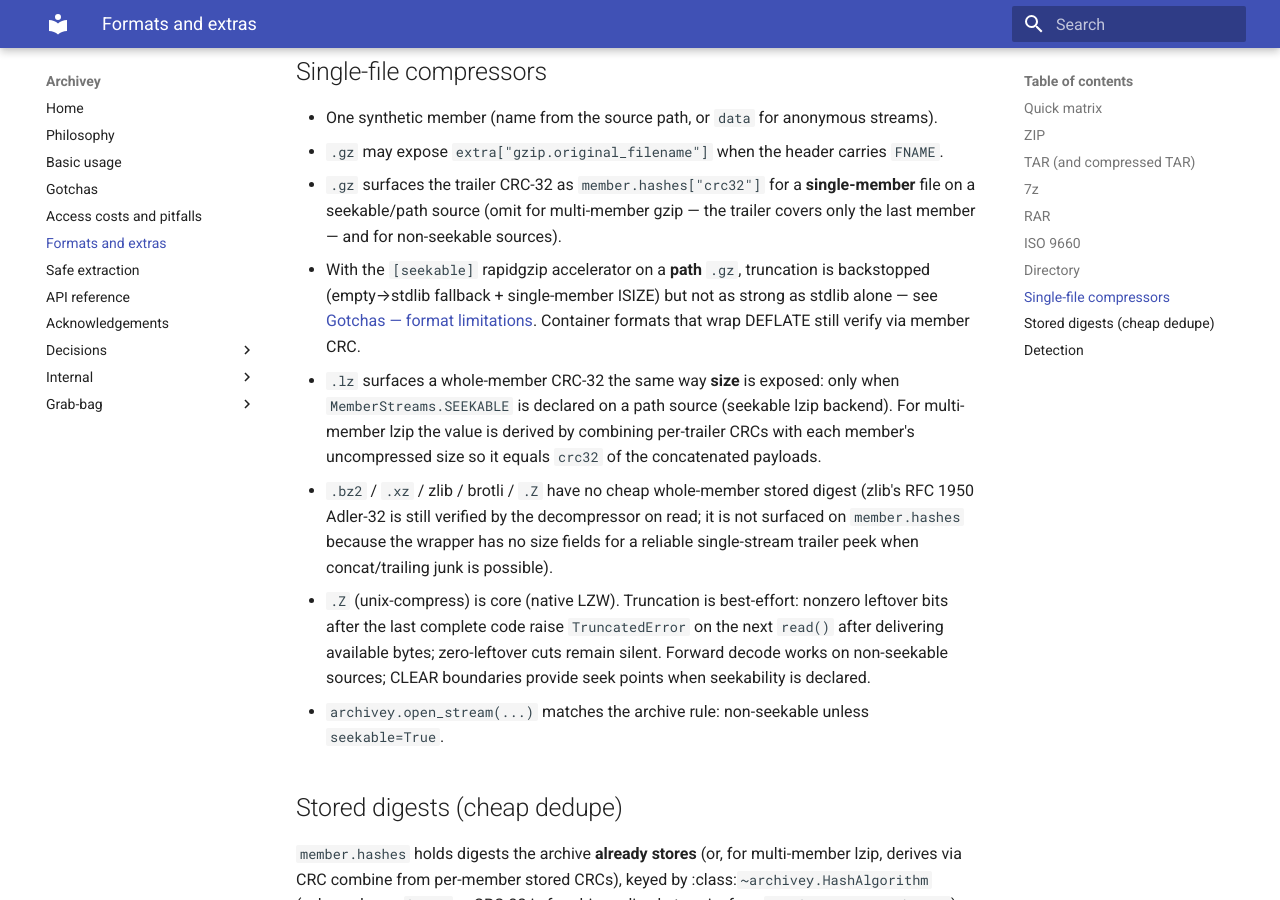
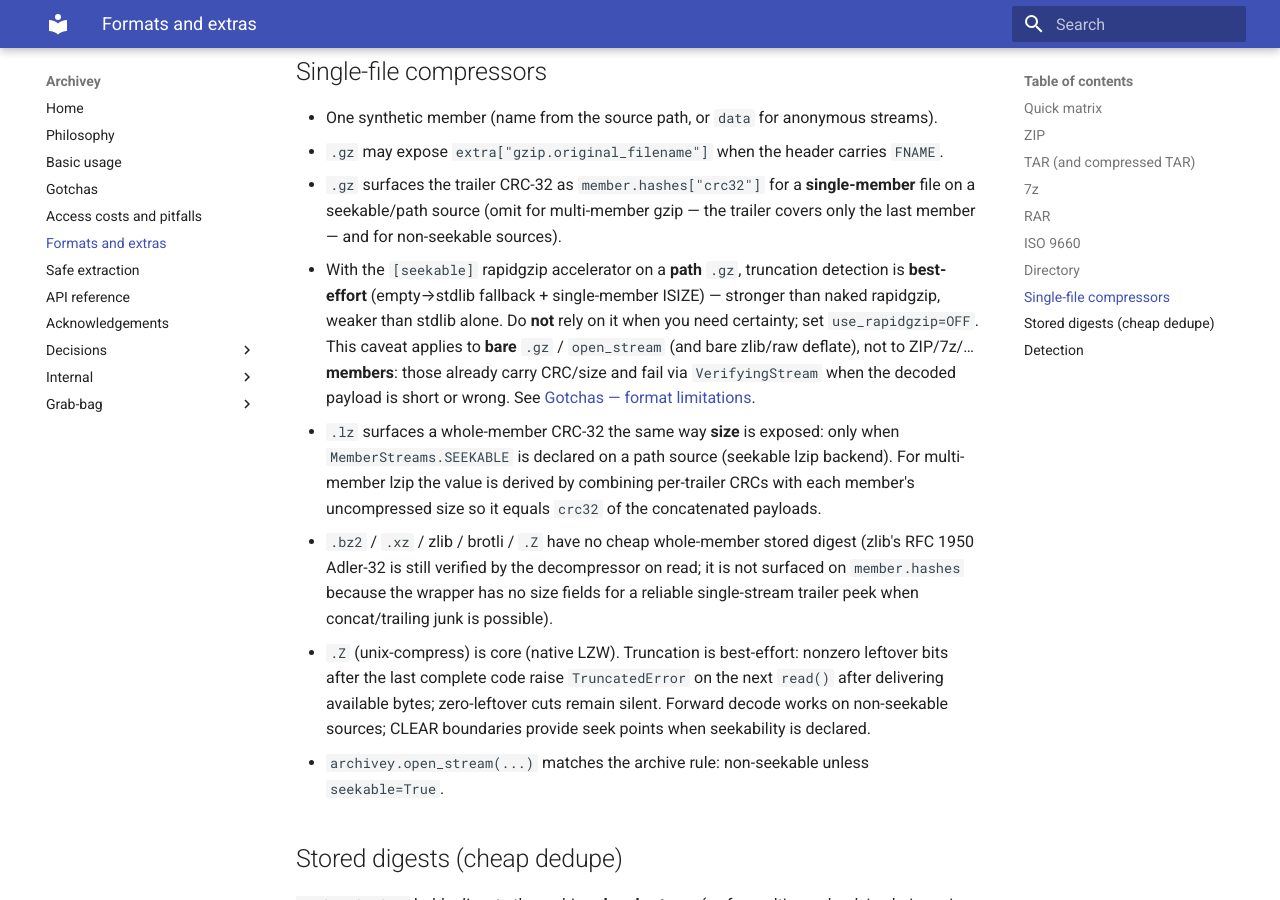
Before and after one commit to davitf/archivey-2, an MkDocs documentation site: the page built from docs/formats.md, in a window 1280 px wide and 900 px high, scrolled down 4269 px. Built offline with MkDocs 1.6.1 and Material for MkDocs 9.7.7, drawn with Linux system fonts in a browser that asks for light colours.

Commit message:
Clarify rapidgzip truncation certainty in end-user docs
Scope the best-effort caveat to bare .gz / open_stream; containers keep
CRC/VerifyingStream. Park a separate follow-up to verify that net under
use_rapidgzip=ON.

Co-authored-by: Davi Figueiredo <davitf@users.noreply.github.com>

```diff
--- a/docs/formats.md
+++ b/docs/formats.md
@@ -129,10 +129,13 @@ Third-party credits (deps, oracles, design refs): [Acknowledgements](acknowledge
 - `.gz` surfaces the trailer CRC-32 as `member.hashes["crc32"]` for a **single-member**
   file on a seekable/path source (omit for multi-member gzip — the trailer covers only
   the last member — and for non-seekable sources).
-- With the `[seekable]` rapidgzip accelerator on a **path** `.gz`, truncation is backstopped
-  (empty→stdlib fallback + single-member ISIZE) but not as strong as stdlib alone — see
-  [Gotchas — format limitations](gotchas.md#format-limitations). Container formats that wrap
-  DEFLATE still verify via member CRC.
+- With the `[seekable]` rapidgzip accelerator on a **path** `.gz`, truncation detection is
+  **best-effort** (empty→stdlib fallback + single-member ISIZE) — stronger than naked
+  rapidgzip, weaker than stdlib alone. Do **not** rely on it when you need certainty;
+  set `use_rapidgzip=OFF`. This caveat applies to **bare** `.gz` / `open_stream` (and
+  bare zlib/raw deflate), not to ZIP/7z/… **members**: those already carry CRC/size and
+  fail via `VerifyingStream` when the decoded payload is short or wrong. See
+  [Gotchas — format limitations](gotchas.md#format-limitations).
 - `.lz` surfaces a whole-member CRC-32 the same way **size** is exposed: only when
   `MemberStreams.SEEKABLE` is declared on a path source (seekable lzip backend). For
   multi-member lzip the value is derived by combining per-trailer CRCs with each
```
Also changed, not shown: docs/gotchas.md (+2 -2 lines), docs/internal/open-issues.md (+4 -0 lines), openspec/changes/rapidgzip-truncation-investigation/brief.md (+1 -1 lines), openspec/changes/rapidgzip-truncation-investigation/tasks.md (+3 -1 lines).
